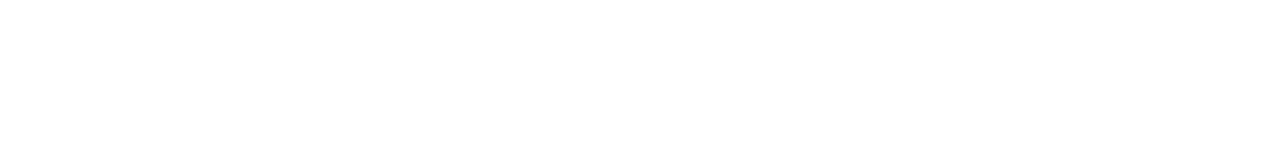
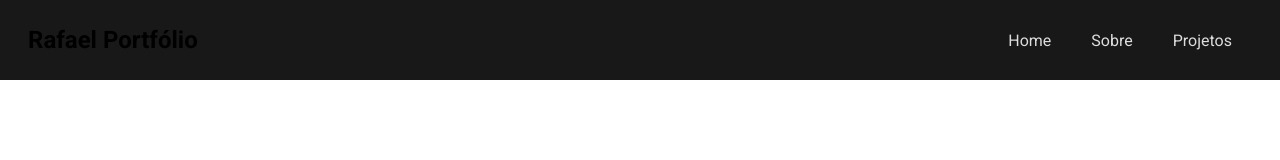
Before and after one commit to Rafaelmorales1982/Portfolio-Sujeito-Programador, a plain HTML site: page index.html in a window 1280 px wide. Drawn offline with Linux system fonts and the light colour scheme.

Commit message:
Header do projeto foi criado

```diff
--- a/css/style.css
+++ b/css/style.css
@@ -0,0 +1,43 @@
+* {
+  margin: 0;
+  padding: 0;
+  outline: 0;
+  box-sizing: border-box;
+}
+
+body {
+    font-family: "Roboto", sans-serif;
+}
+/*INICIO HEADER*/
+
+.nav {
+  display: flex;
+  background-color: #181818;
+  width: 100%;
+  height: 80px;
+  align-items: center;
+  justify-content: space-between;
+
+}
+
+.nav h1 {
+  margin-left: 28px;
+}
+
+.nav-list {
+  display: flex;
+  list-style: none;
+  margin-right: 28px;
+
+}
+
+.nav-list a{
+  text-decoration: none;
+  color: #ddd;
+  padding: 20px;
+}
+
+.nav-list a:hover {
+  color: #ffffff;
+}
+/*FIM HEADER*/
--- a/index.html
+++ b/index.html
@@ -3,10 +3,29 @@
 <head>
   <meta charset="UTF-8">
   <meta name="viewport" content="width=device-width, initial-scale=1.0">
+<!--Google fonts - ROBOTO-->
+
+<link rel="preconnect" href="https://fonts.googleapis.com">
+<link rel="preconnect" href="https://fonts.gstatic.com" crossorigin>
+<link href="https://fonts.googleapis.com/css2?family=Roboto:ital,wght@0,100..900;1,100..900&display=swap" rel="stylesheet">
+
   <link rel="stylesheet" href="./css/style.css">
-  <title>Portfólio</title>
+  <title>Sujeito Programador - Portfólio</title>
 </head>
 <body>
+<!--INÍCIO HEADER-->
+  <nav class="nav">
+    <h1>Rafael Portfólio</h1>
+    <ul class="nav-list">
+      <li><a href="#">Home</a></li>
+      <li><a href="#">Sobre</a></li>
+      <li><a href="#">Projetos</a></li>
+    </ul>
+  </nav>
+<!--FIM HEADER-->
+
+
+
 
 </body>
 </html>
```
